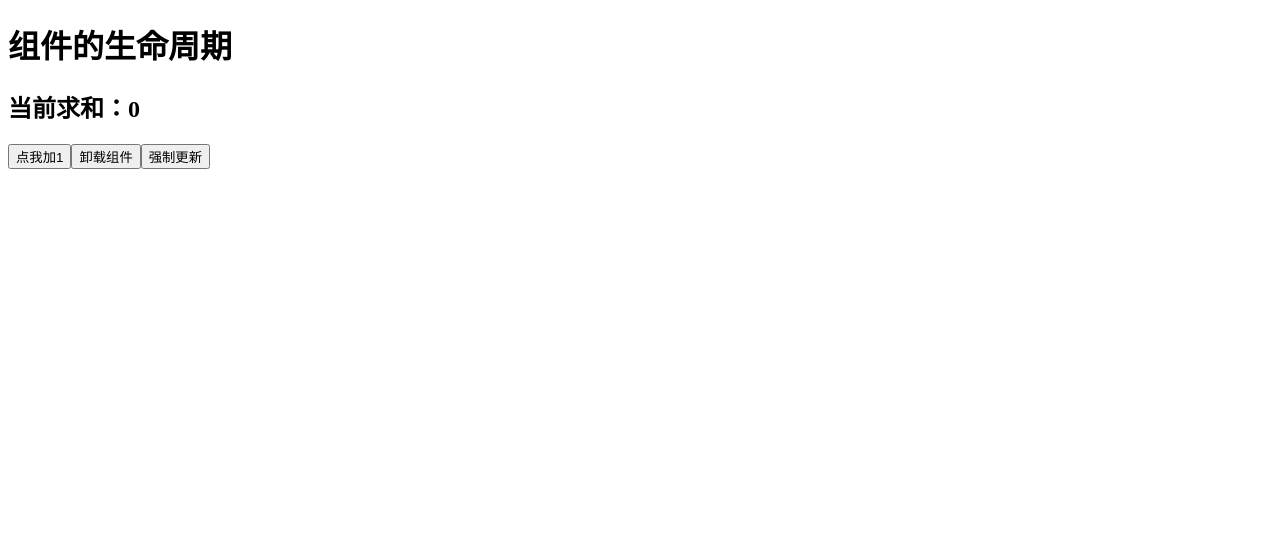
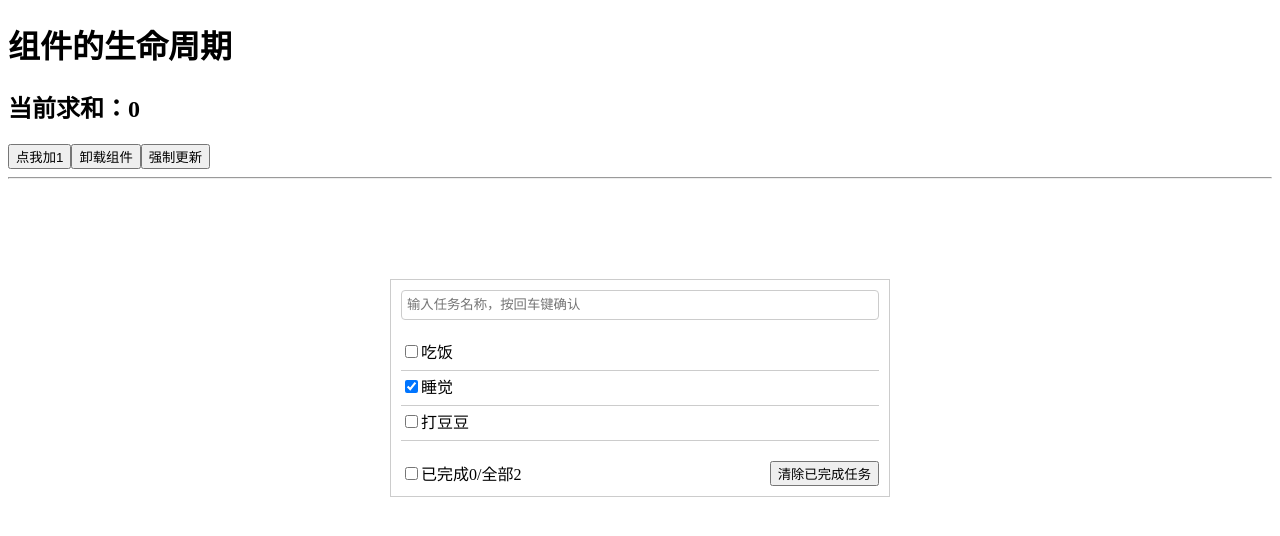
Before and after one commit to Ares-Chang/react_basic_study, a React (Create React App) app: page / in a window 1280 px wide. Shown: the top 536 px of the page. Built offline with nearby package versions, Linux system fonts and the light colour scheme.

Commit message:
feat: TodoList 案例构建

```diff
--- a/src/App.js
+++ b/src/App.js
@@ -1,5 +1,6 @@
 import React from 'react';
 import ReactDOM from 'react-dom';
+import TodoList from './components/TodoList'
 
 // 生命周期
 class App extends React.Component {
@@ -90,6 +91,8 @@ class App extends React.Component {
         <button onClick={() => this.setState({ count: count + 1 })}>点我加1</button>
         <button onClick={this.unload}>卸载组件</button>
         <button onClick={this.force}>强制更新</button>
+        <hr />
+        <TodoList />
       </div>
     )
   }
--- /dev/null
+++ b/src/components/TodoList/Footer/index.jsx
@@ -0,0 +1,19 @@
+import React, { Component } from 'react';
+
+class Footer extends Component {
+	render() {
+		return (
+			<div className="footer">
+				<div>
+					<input type="checkbox" />
+					<span>已完成0/全部2</span>
+				</div>
+				<div>
+					<button>清除已完成任务</button>
+				</div>
+			</div>
+		);
+	}
+}
+
+export default Footer;
--- /dev/null
+++ b/src/components/TodoList/Header/index.jsx
@@ -0,0 +1,22 @@
+import React, { Component } from 'react';
+
+class Header extends Component {
+	handleKeyDown = (e) => {
+		if (e.keyCode !== 13 || !e.target.value.trim()) return	// 按回车进入，否则退出,值为空也退出
+		this.props.addTodo({
+			id: Date.now(),
+			title: e.target.value.trim(),
+			done: false
+		})
+		e.target.value = ''	// 添加成功，置空输入
+	}
+	render() {
+		return (
+			<div className="header">
+				<input onKeyDown={this.handleKeyDown} type="text" placeholder="输入任务名称，按回车键确认" />
+			</div>
+		);
+	}
+}
+
+export default Header;
--- /dev/null
+++ b/src/components/TodoList/List/index.jsx
@@ -0,0 +1,31 @@
+import React, { Component } from 'react';
+
+class List extends Component {
+	handleChange = (e) => {
+		console.log(e)
+	}
+	render() {
+		const { todos } = this.props
+		return (
+			<div className="list">
+				<ul>
+					{todos.map(item => {
+						return (
+							<li key={item.id}>
+								<div>
+									<input type="checkbox" checked={item.done} onChange={this.handleChange} />
+									<span>{item.title}</span>
+								</div>
+								<div>
+									<button>删除</button>
+								</div>
+							</li>
+						)
+					})}
+				</ul>
+			</div>
+		);
+	}
+}
+
+export default List;
--- /dev/null
+++ b/src/components/TodoList/index.css
@@ -0,0 +1,61 @@
+.TodoList {
+	width     : 500px;
+	border    : 1px solid #ccc;
+	margin    : 0 auto;
+	margin-top: 100px;
+	padding   : 10px;
+	box-sizing: border-box;
+}
+
+.header input {
+	width        : 100%;
+	height       : 30px;
+	box-sizing   : border-box;
+	border       : 1px solid #ccc;
+	padding      : 5px;
+	border-radius: 4px;
+}
+
+ul {
+	padding: 0;
+}
+
+li {
+	list-style: none;
+}
+
+input[type='checkbox'] {
+	cursor: pointer;
+}
+
+.list ul li {
+	height         : 24px;
+	line-height    : 24px;
+	display        : flex;
+	justify-content: space-between;
+	border-bottom  : 1px solid #ccc;
+	padding        : 5px 0;
+}
+
+.list ul li button {
+	display: none;
+	cursor : pointer;
+}
+
+.list ul li:hover {
+	background-color: #eee;
+}
+
+.list ul li:hover button {
+	display: inline-block;
+}
+
+.footer {
+	display        : flex;
+	justify-content: space-between;
+	margin-top     : 20px;
+}
+
+.footer button {
+	cursor: pointer;
+}
--- /dev/null
+++ b/src/components/TodoList/index.jsx
@@ -0,0 +1,36 @@
+import React, { Component, createContext } from 'react'
+import Header from './Header'
+import List from './List'
+import Footer from './Footer'
+import './index.css'
+/**
+ * 练习组件拆分，组件通信等...
+ */
+export class TodoList extends Component {
+	state = {
+		todos: [ // 默认数据
+			{ id: 1, title: '吃饭', done: false },
+			{ id: 2, title: '睡觉', done: true },
+			{ id: 3, title: '打豆豆', done: false },
+		]
+	}
+	/**
+	 * @description 父子通信，添加 TodoList 列表
+	 * @param {Object} obj 列表对象
+	 */
+	addTodo = (obj) => {
+		this.setState({ todos: [obj, ...this.state.todos] })	// 添加到 List 列表，最新的在前面
+	}
+	render() {
+		const { todos } = this.state
+		return (
+			<div className="TodoList">
+				<Header addTodo={this.addTodo}></Header>
+				<List todos={todos}></List>
+				<Footer></Footer>
+			</div>
+		)
+	}
+}
+
+export default TodoList
```
